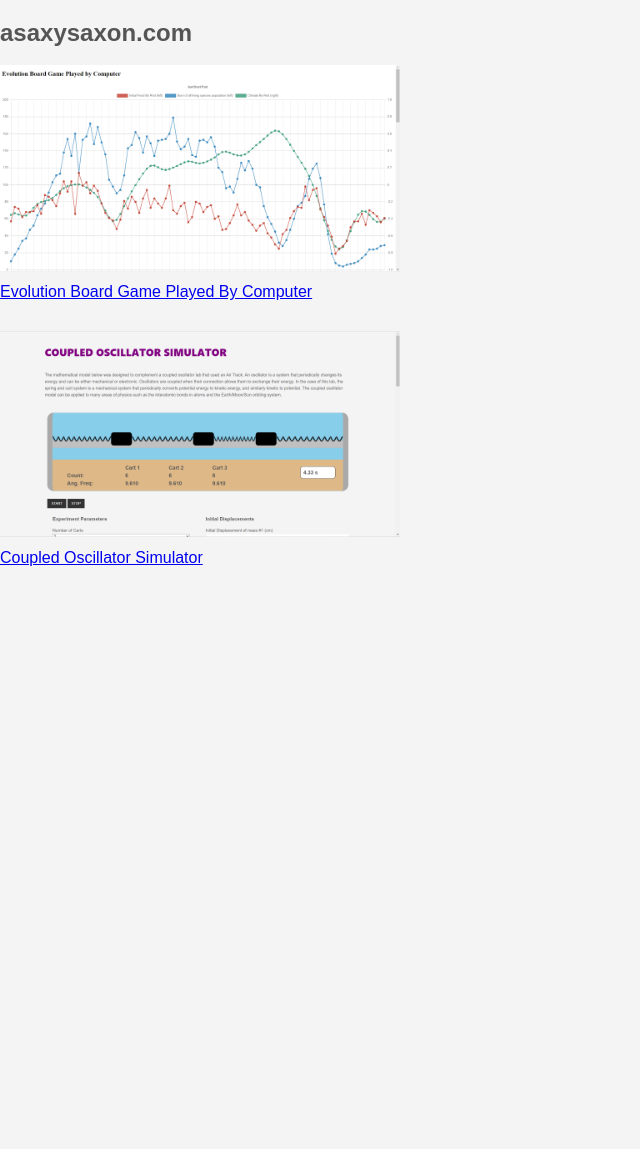
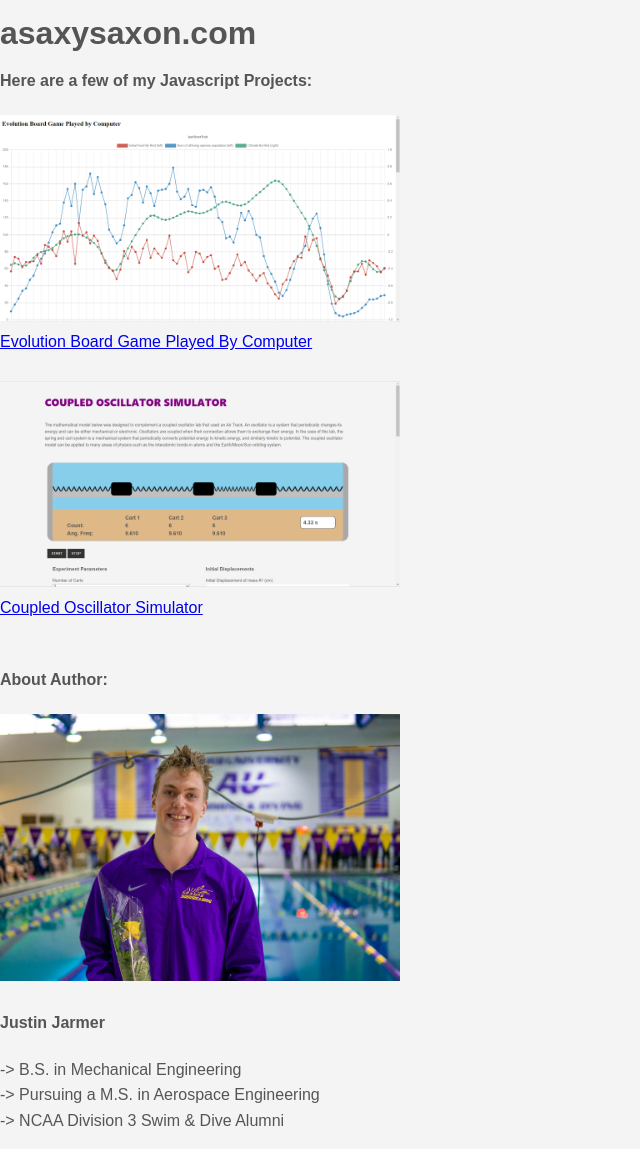
Before and after one commit to justinjarmer00/justinjarmer00.github.io, a plain HTML site: page index.html in a window 1280 px wide. Shown: the whole page, without its empty margins (0-640 px from the left). Before the commit the page ends 800 px from the top, so only its background shows below. Drawn offline with Linux system fonts and the light colour scheme; files that its build step writes are made by us from their sources.

Commit message:
added profile

```diff
--- a/index.html
+++ b/index.html
@@ -18,7 +18,8 @@
   gtag('config', 'G-EGLL7J3W9L');
 </script>
 
-<h2>asaxysaxon.com</h2>
+<h1>asaxysaxon.com</h1>
+<h4>Here are a few of my Javascript Projects:</h4>
 
 <a href="EvolutionJS/evolution.html">
     <img src="EvolutionJSImage.png" width="400">
@@ -31,3 +32,12 @@
     <img src="cuposcsimImage.png" width="400">
     <br>Coupled Oscillator Simulator
 </a>
+<br><br>
+<h4>About Author:</h4>
+<a href="AuthorPic.jpg">
+    <img src="AuthorPic.jpg" width="400">
+</a>
+<h4>Justin Jarmer</h4>
+<p>
+    -> B.S. in Mechanical Engineering<br>-> Pursuing a M.S. in Aerospace Engineering<br>-> NCAA Division 3 Swim & Dive Alumni
+</p>
```
Also changed, not shown: AuthorPic.jpg (added).
